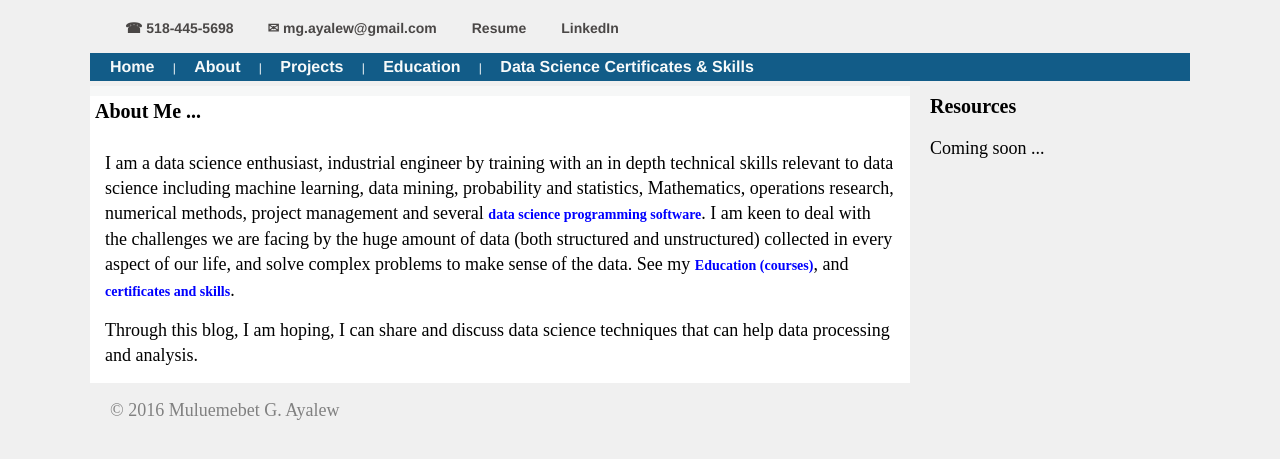
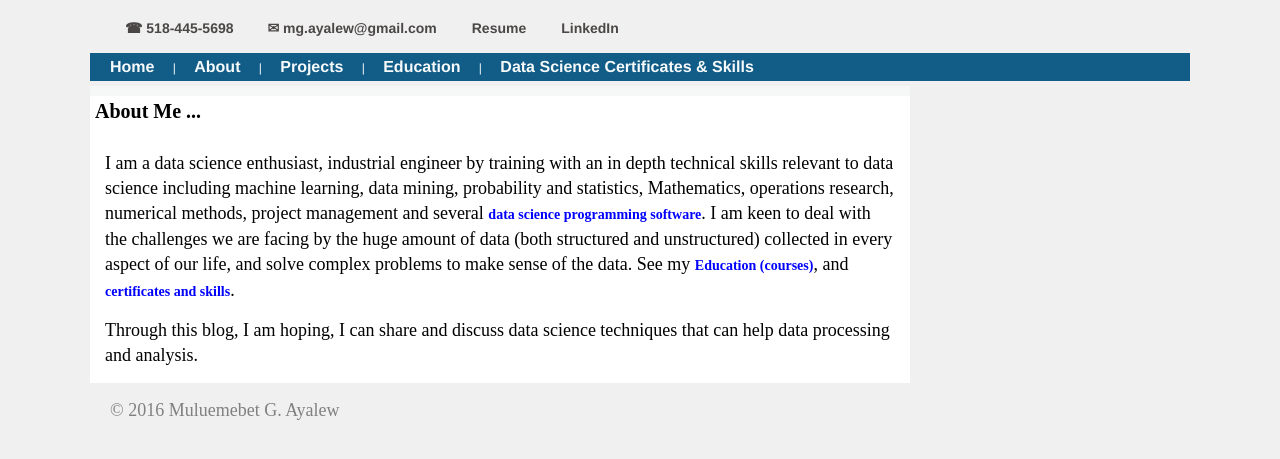
Before and after one commit to mgayalew/mgayalew.github.io, a plain HTML site: page about.html in a window 1280 px wide. Shown: the part 59-518 px from the top of the page. Drawn offline with Linux system fonts and the light colour scheme.

Commit message:
Update about.html

```diff
--- a/about.html
+++ b/about.html
@@ -53,17 +53,14 @@
 	  </main>
 
 
-	<!--------------------------------------------------------------*
-	*-----------	SIDE WINDOW AND FOOTER STARTS HERE 	------------*
-	*---------------------------------------------------------------->
+	<!-- SIDE WINDOW AND FOOTER STARTS HERE -->
 
 		<!-- This section will be for the right side column float on the page-->
-    <aside>
+    <!--aside>
       <h2>Resources</h2>
       <p>Coming soon ...</p>
-    </aside>
-    <!--aside id="recent-posts-3" class="widget widget_recent_entries">
-    	<h1 class="widget-title">Recent Posts</h1-->
+    </aside-->
+
 
 
 	<!-- This section will be for page footer -->
```
